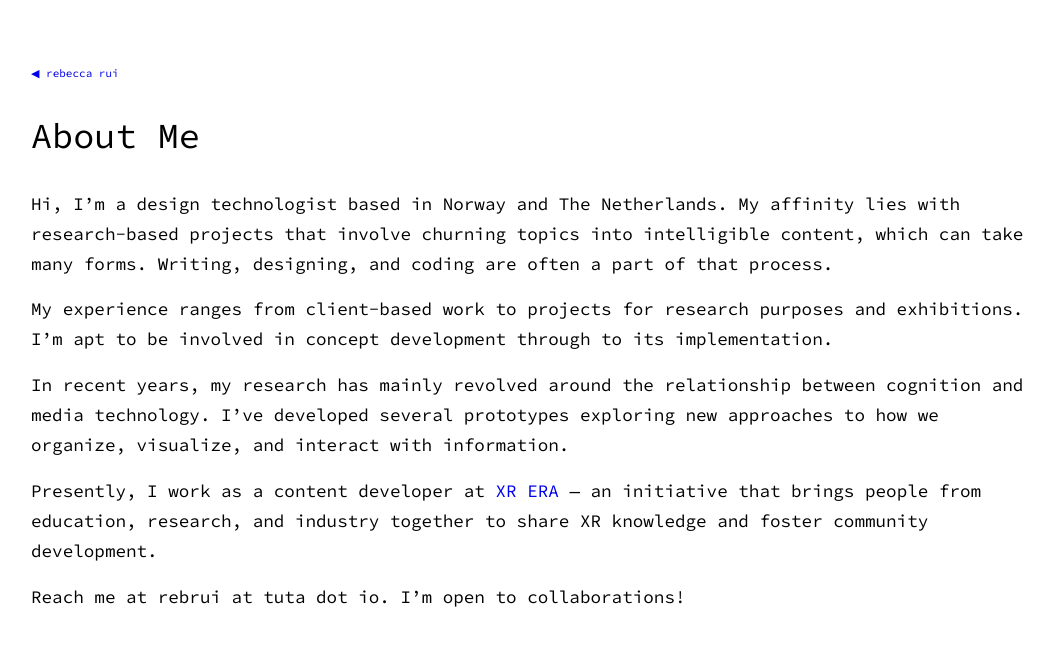
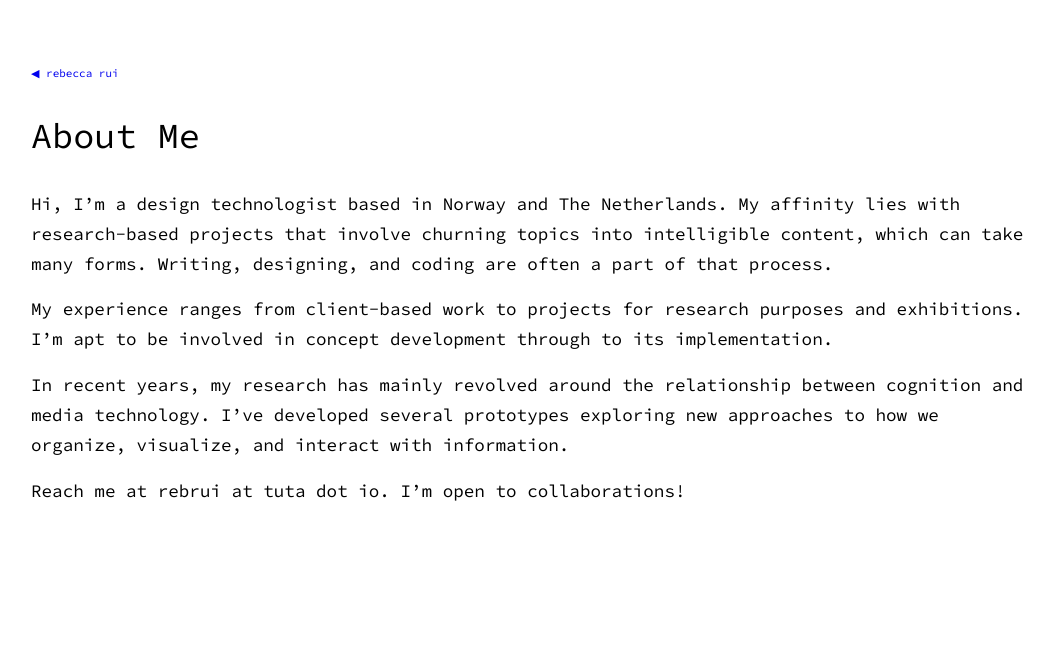
Before and after one commit to iurrrui/iurrrui.github.io, a Jekyll site: the page built from about-me.md, in a window 1280 px wide. Shown: the top 646 px of the page, without its empty margins (109-1163 px from the left). Built offline with Jekyll 4.4.1, drawn with Linux system fonts in a browser that asks for light colours.

Commit message:
Updated text

```diff
--- a/about-me.md
+++ b/about-me.md
@@ -11,7 +11,7 @@ My experience ranges from client-based work to projects for research purposes an
 
 In recent years, my research has mainly revolved around the relationship between cognition and media technology. I've developed several prototypes exploring new approaches to how we organize, visualize, and interact with information.
 
-Presently, I work as a content developer at [XR ERA](https://xrera.eu/) — an initiative that brings people from education, research, and industry together to share XR knowledge and foster community development.
+<!-- Presently, I work as a content developer at [XR ERA](https://xrera.eu/) — an initiative that brings people from education, research, and industry together to share XR knowledge and foster community development. -->
 
 Reach me at rebrui at tuta dot io. I'm open to collaborations!
 
```
Also changed, not shown: _posts/2022-02-01-nexae-a-digital-document-system.md (+1 -1 lines), 3 other files.
